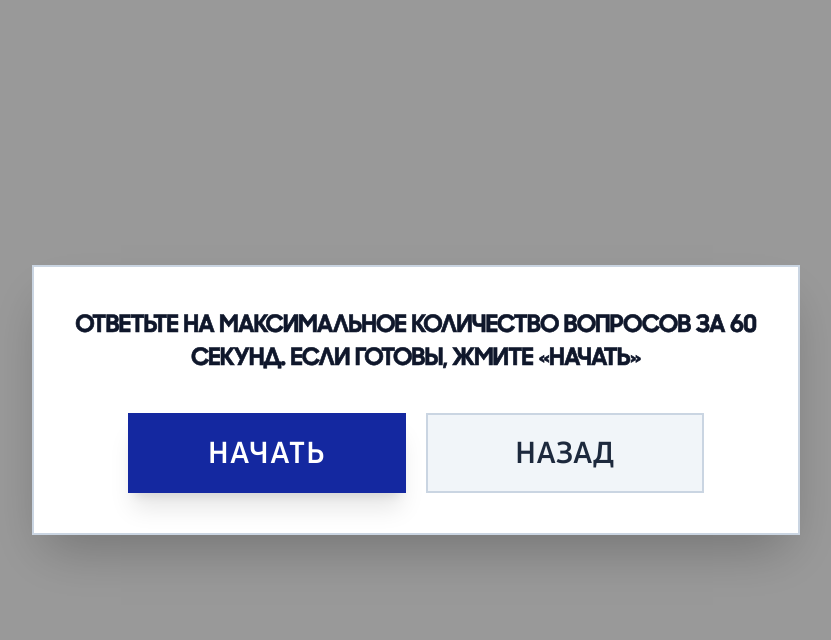
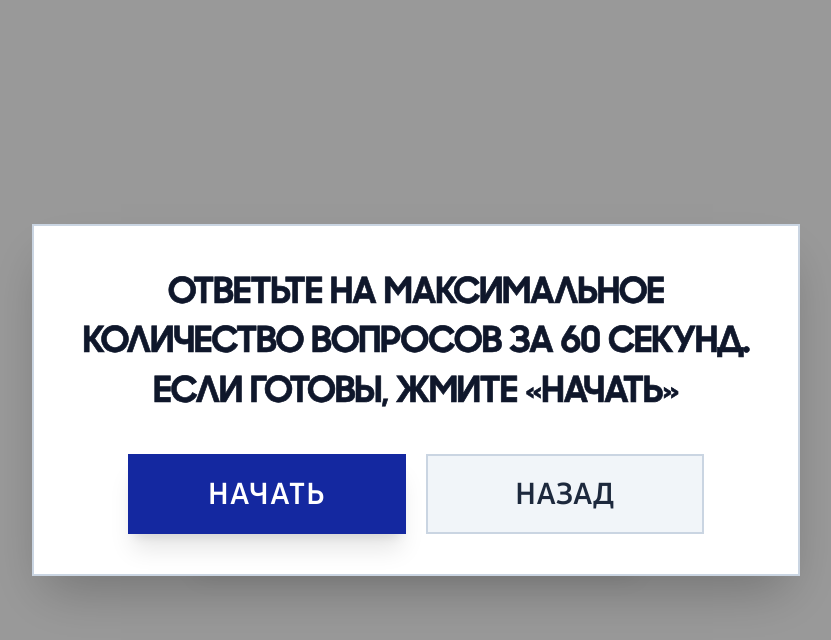
Before and after one commit to romapromo1/samsung-galaxy-quiz, a React (Vite) app: page / in a window 1280 px wide. Both pictures are taken after a click on the button "НАЧАТЬ". Shown: the top 640 px of the page, without its empty margins (224-1055 px from the left). Built offline with nearby package versions, Linux system fonts and the light colour scheme.

Commit message:
style: scale up headline and prompt font sizes by 2x on welcome screen and modal

```diff
--- a/src/components/PromptModal.tsx
+++ b/src/components/PromptModal.tsx
@@ -10,8 +10,8 @@ export const PromptModal: React.FC<PromptModalProps> = ({ onStart, onClose }) =>
     <div className="fixed inset-0 z-50 bg-black/40 backdrop-blur-xs flex items-center justify-center p-4 sm:p-6 md:p-10 animate-in fade-in duration-150 uppercase">
       <div className="relative w-full max-w-xl sm:max-w-2xl md:max-w-3xl max-h-[92vh] overflow-y-auto bg-white border-2 border-slate-300 p-5 sm:p-7 md:p-10 shadow-2xl flex flex-col items-center text-center space-y-5 sm:space-y-7 md:space-y-8">
 
-        {/* Responsive prompt text */}
-        <p className="text-lg sm:text-xl md:text-2xl font-black text-slate-900 leading-snug tracking-tight font-brand-headline">
+        {/* Responsive prompt text: 2x larger */}
+        <p className="text-xl sm:text-3xl md:text-4xl font-black text-slate-900 leading-snug tracking-tight font-brand-headline">
           ОТВЕТЬТЕ НА МАКСИМАЛЬНОЕ КОЛИЧЕСТВО ВОПРОСОВ ЗА 60 СЕКУНД. ЕСЛИ ГОТОВЫ, ЖМИТЕ «НАЧАТЬ»
         </p>
 
--- a/src/components/WelcomeScreen.tsx
+++ b/src/components/WelcomeScreen.tsx
@@ -8,7 +8,7 @@ export const WelcomeScreen: React.FC<WelcomeScreenProps> = ({ onPlayClick }) =>
   return (
     <div className="relative flex-1 flex flex-col items-center justify-center p-6 sm:p-8 w-full h-full bg-white select-none uppercase">
       <div className="w-full flex flex-col items-center text-center space-y-6 sm:space-y-8 md:space-y-10 max-w-3xl px-4">
-        <h1 className="text-lg sm:text-xl md:text-2xl font-black text-slate-900 leading-snug tracking-tight font-brand-headline">
+        <h1 className="text-2xl sm:text-4xl md:text-5xl font-black text-slate-900 leading-snug tracking-tight font-brand-headline max-w-3xl">
           КАК МНОГО ТЫ ЗНАЕШЬ О SAMSUNG GALAXY И ФЕСТИВАЛЯХ NEW STAR?
         </h1>
 
```
Also changed, not shown: 1 other file (tests, documents, lock files or other folders).
